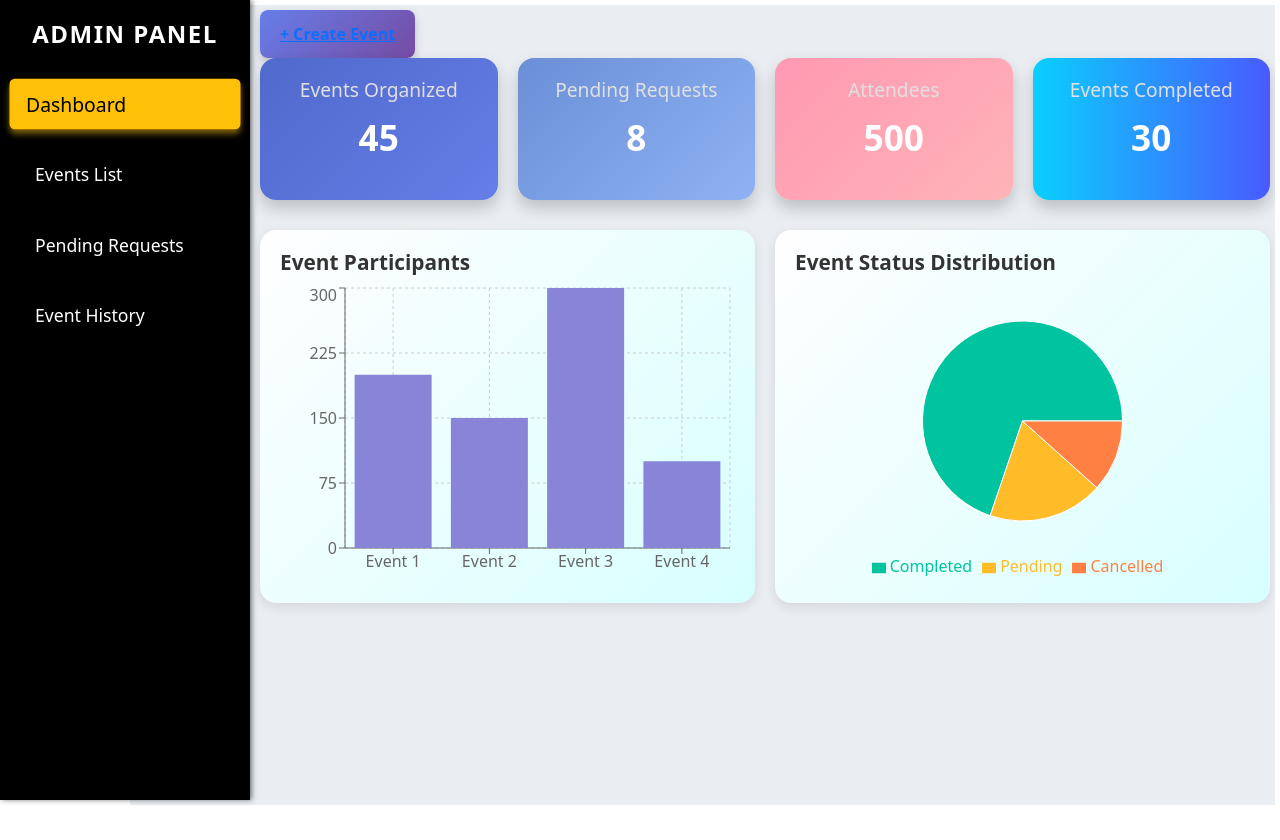
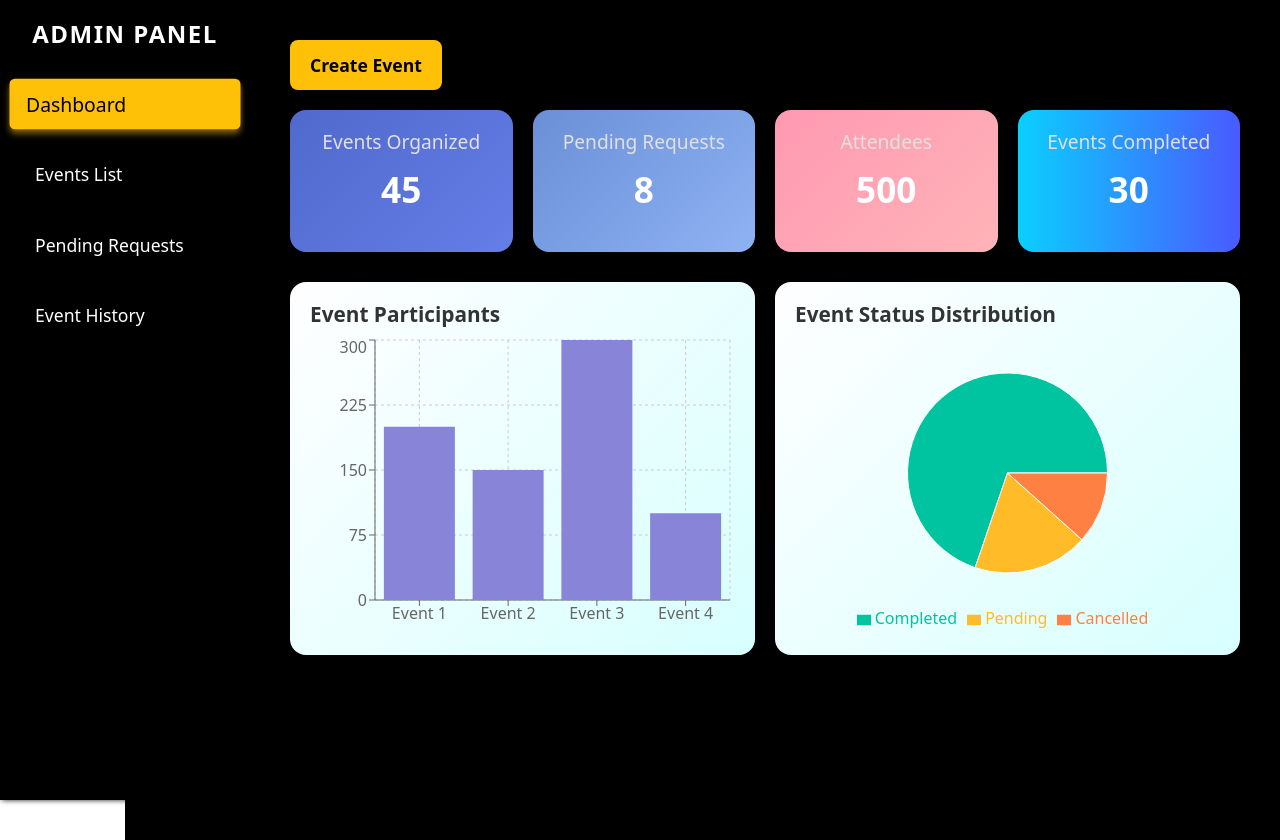
Before and after one commit to Sarvesh1502/VMS, a React (Vite) app: page /adminhome in a window 1280 px wide. Before the commit the page ends 810 px from the top, so only its background shows below. Built offline with nearby package versions, Linux system fonts and the light colour scheme.

Commit message:
AdminDash bg done

```diff
--- a/src/Pages/AdminHome.css
+++ b/src/Pages/AdminHome.css
@@ -1,23 +1,27 @@
-/* General Layout */
 .dashboard-container {
   display: flex;
   height: 100vh;
-    background: #eaeef3;
+  background-color: #000;
 }
 
 .main-content {
   flex: 1;
-    padding: 5px;
+  padding: 20px;
+  margin-left: 125px;
   overflow-y: auto;
-    margin-left: 125px;
+  background-color: #000;
+  color: #fff;
 }
 
+.header {
+  margin-bottom: 20px;
+}
 
-  /* Stats Section */
-  .stats-container {
+.stats-container,
+.charts-container {
   display: flex;
+  flex-wrap: wrap;
   gap: 20px;
-    flex-wrap: wrap;
 }
 
 .stat-card {
@@ -25,43 +29,9 @@
   min-width: 200px;
   padding: 20px;
   border-radius: 12px;
-    color: white;
+  background: linear-gradient(135deg, #667eea, #764ba4);
+  color: #fff;
   text-align: center;
-  }
-
-  .stat-card h3 {
-    font-size: 1.2em;
-    margin-bottom: 10px;
-  }
-
-  .stat-card p {
-    font-size: 2em;
-    font-weight: bold;
-  }
-
-  /* Gradient Colors */
-  .gradient-1 {
-    background: linear-gradient(135deg, #667eea, #764ba4);
-  }
-
-  .gradient-2 {
-    background: linear-gradient(135deg, #ff6a88, #ff7a8a);
-  }
-
-  .gradient-3 {
-    background: linear-gradient(135deg, #43cea2, #185a9d);
-  }
-
-  .gradient-4 {
-    background: linear-gradient(135deg, #f7971e, #ffd200);
-  }
-
-  /* Charts Section */
-  .charts-container {
-    display: flex;
-    gap: 20px;
-    margin-top: 30px;
-    flex-wrap: wrap;
 }
 
 .chart-card {
@@ -74,31 +44,20 @@
 }
 
 .create-event-btn {
+  display: inline-block;
   padding: 12px 20px;
-    font-size: 1em;
+  font-size: 1.1rem;
   font-weight: bold;
-    color: white;
-    background: linear-gradient(135deg, #667eea, #764ba2);
-    border: none;
+  color: rgb(0, 0, 0);
+  text-decoration: none;
+  background-color: #ffc107;
   border-radius: 8px;
   cursor: pointer;
-    transition: background 0.3s ease, box-shadow 0.3s ease;
+  transition: transform 0.3s ease, box-shadow 0.3s ease;
   box-shadow: 0px 4px 10px rgba(0, 0, 0, 0.2);
-    text-decoration: none;
 }
 
 .create-event-btn:hover {
-    background: linear-gradient(135deg, #764ba2, #667eea);
+  transform: scale(1.05);
   box-shadow: 0px 6px 12px rgba(0, 0, 0, 0.3);
 }
-
-  .create-event-btn:active {
-    background: linear-gradient(135deg, #4a63a1, #5a4991);
-    box-shadow: 0px 2px 6px rgba(0, 0, 0, 0.2);
-  }
-
-  .create-event-btn:disabled {
-    background: #cccccc;
-    cursor: not-allowed;
-    box-shadow: none;
-  }
--- a/src/Pages/AdminHome.jsx
+++ b/src/Pages/AdminHome.jsx
@@ -1,8 +1,9 @@
 /* eslint-disable no-unused-vars */
 import React from 'react';
 import './AdminHome.css';
+import Sidebar from './Sidebar';
+import { NavLink } from 'react-router-dom';
 import { BarChart, Bar, XAxis, YAxis, CartesianGrid, Tooltip, ResponsiveContainer, PieChart, Pie, Cell, Legend } from 'recharts';
-import { NavLink } from 'react-router-dom';
 
 const eventsData = [
   { name: 'Event 1', participants: 200 },
@@ -22,7 +23,7 @@ const COLORS = ['#00C49F', '#FFBB28', '#FF8042'];
 function AdminHome() {
   return (
     <div className="dashboard-container">
-
+      <Sidebar />
       <div className="main-content">
         <Header />
         <Stats />
@@ -32,13 +33,10 @@ function AdminHome() {
   );
 }
 
-
-
 function Header() {
   return (
     <div className="header">
-
-      <button className="create-event-btn"><NavLink to= '/createevent'>+ Create Event</NavLink></button>
+      <NavLink to ="/createevent" className="create-event-btn">Create Event</NavLink>
     </div>
   );
 }
```
Also changed, not shown: src/Pages/Sidebar.css (+6 -5 lines). Lines whose indentation alone changed are shown as unchanged.
